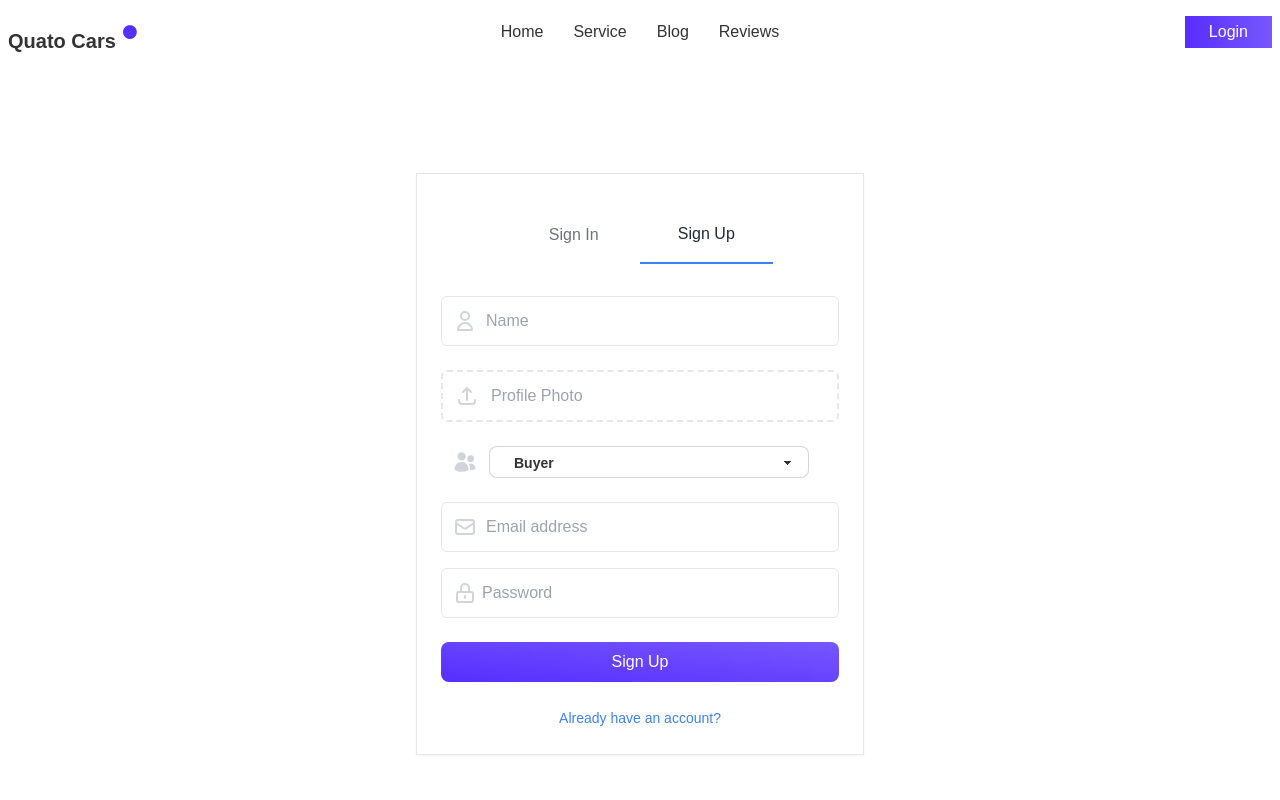
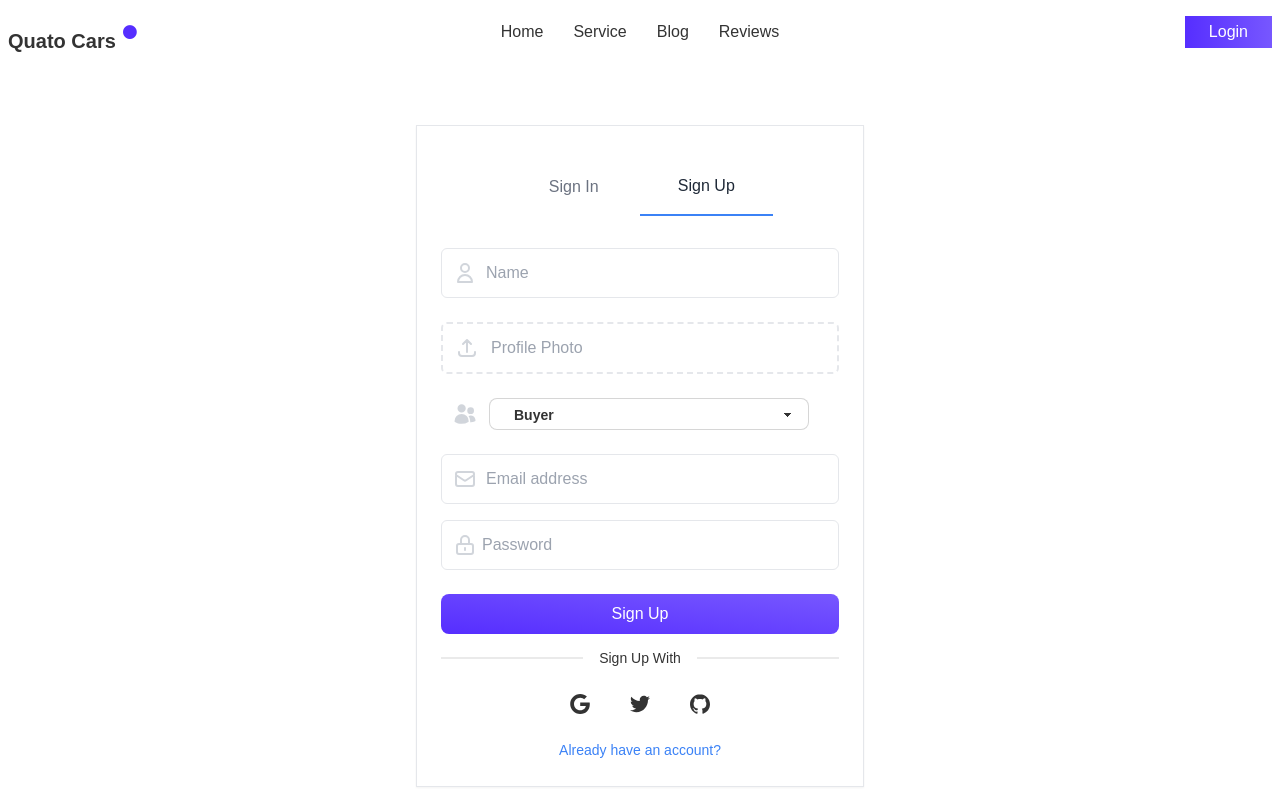
Before and after one commit to adorzamaan/quato-cars, a React (Create React App) app: page /signup in a window 1280 px wide. Shown: the top 800 px of the page. Built offline with nearby package versions, Linux system fonts and the light colour scheme; no server answers.

Commit message:
login part

```diff
--- a/src/Context/AuthProvider.js
+++ b/src/Context/AuthProvider.js
@@ -1,8 +1,10 @@
 import {
   createUserWithEmailAndPassword,
   getAuth,
+  GoogleAuthProvider,
   onAuthStateChanged,
   signInWithEmailAndPassword,
+  signInWithPopup,
   signOut,
   updateProfile,
 } from "firebase/auth";
@@ -16,12 +18,19 @@
 const AuthProvider = ({ children }) => {
   const [user, setUser] = useState({});
   const [loading, setLoading] = useState(true);
+  const googleProvider = new GoogleAuthProvider();
 
   // user create function
   const createUser = (email, password) => {
     setLoading(true);
     return createUserWithEmailAndPassword(auth, email, password);
   };
+
+  const providerLogin = () => {
+    setLoading(true);
+    return signInWithPopup(auth, googleProvider);
+  };
+
   //   user signin function
 
   const signIn = (email, password) => {
@@ -67,6 +76,7 @@
     updateUserProfile,
     signIn,
     logOut,
+    providerLogin,
     loading,
     setLoading,
   };
--- a/src/Pages/Login/SignUp.jsx
+++ b/src/Pages/Login/SignUp.jsx
@@ -7,14 +7,14 @@
 import SmallSpinner from "../../Shared/Spinner/SmallSpinner/SmallSpinner";
 
 const SignUp = () => {
-  const { createUser, updateUserProfile, loading, setLoading } =
+  const { createUser, updateUserProfile, loading, setLoading, providerLogin } =
     useContext(authContext);
   const {
     register,
     handleSubmit,
     formState: { errors },
   } = useForm();
-  const navigate = useNavigate()
+  const navigate = useNavigate();
   const handleSignUp = (data) => {
     // console.log(data);
     const name = data.name;
@@ -38,13 +38,13 @@
             const user = result.user;
             toast.success("Successfully Registered");
             console.log(user);
-              setLoading(false)
+            setLoading(false);
             updateUserProfile(name, imageData.data.url)
               .then(() => {})
               .catch((err) => {
                 toast.error(err.message);
 
-                  navigate('/')
+                navigate("/");
               });
           })
           .catch((err) => {
@@ -59,13 +59,25 @@
   //     fetch()
   // }
 
+  const userSignUpWithGoogle = () => {
+    providerLogin()
+      .then((result) => {
+        const user = result.user;
+        console.log(user);
+        toast.success("Successfully log in");
+      })
+      .catch((error) => {
+        toast.error(error.message);
+      });
+  };
+
   return (
     <div>
       <section className="bg-white dark:bg-gray-900">
         <div className="container flex items-center justify-center min-h-screen px-6 mx-auto">
           <form
             onSubmit={handleSubmit(handleSignUp)}
-            className="w-full max-w-md border p-6 shadow-sm"
+            className="w-full max-w-md border p-6 shadow-sm mb-4"
           >
             <div className="flex items-center justify-center mt-6">
               <Link
@@ -249,15 +261,57 @@
               >
                 {loading ? <SmallSpinner /> : "Sign Up"}
               </button>
-
-              <div className="mt-6 text-center ">
+            </div>
+            {/* <h3 className="text-center pt-4 font-bold text-sm ">Sign Up With</h3> */}
+            <div className="divider">
+              <p className="font-medium text-sm">Sign Up With</p>
+            </div>
+            <div className="flex justify-center space-x-4">
+              <button
+                onClick={userSignUpWithGoogle}
+                aria-label="Log in with Google"
+                className="p-3 rounded-sm"
+              >
+                <svg
+                  xmlns="http://www.w3.org/2000/svg"
+                  viewBox="0 0 32 32"
+                  className="w-5 h-5 fill-current"
+                >
+                  <path d="M16.318 13.714v5.484h9.078c-0.37 2.354-2.745 6.901-9.078 6.901-5.458 0-9.917-4.521-9.917-10.099s4.458-10.099 9.917-10.099c3.109 0 5.193 1.318 6.38 2.464l4.339-4.182c-2.786-2.599-6.396-4.182-10.719-4.182-8.844 0-16 7.151-16 16s7.156 16 16 16c9.234 0 15.365-6.49 15.365-15.635 0-1.052-0.115-1.854-0.255-2.651z"></path>
+                </svg>
+              </button>
+              <button
+                aria-label="Log in with Twitter"
+                className="p-3 rounded-sm"
+              >
+                <svg
+                  xmlns="http://www.w3.org/2000/svg"
+                  viewBox="0 0 32 32"
+                  className="w-5 h-5 fill-current"
+                >
+                  <path d="M31.937 6.093c-1.177 0.516-2.437 0.871-3.765 1.032 1.355-0.813 2.391-2.099 2.885-3.631-1.271 0.74-2.677 1.276-4.172 1.579-1.192-1.276-2.896-2.079-4.787-2.079-3.625 0-6.563 2.937-6.563 6.557 0 0.521 0.063 1.021 0.172 1.495-5.453-0.255-10.287-2.875-13.52-6.833-0.568 0.964-0.891 2.084-0.891 3.303 0 2.281 1.161 4.281 2.916 5.457-1.073-0.031-2.083-0.328-2.968-0.817v0.079c0 3.181 2.26 5.833 5.26 6.437-0.547 0.145-1.131 0.229-1.724 0.229-0.421 0-0.823-0.041-1.224-0.115 0.844 2.604 3.26 4.5 6.14 4.557-2.239 1.755-5.077 2.801-8.135 2.801-0.521 0-1.041-0.025-1.563-0.088 2.917 1.86 6.36 2.948 10.079 2.948 12.067 0 18.661-9.995 18.661-18.651 0-0.276 0-0.557-0.021-0.839 1.287-0.917 2.401-2.079 3.281-3.396z"></path>
+                </svg>
+              </button>
+              <button
+                aria-label="Log in with GitHub"
+                className="p-3 rounded-sm"
+              >
+                <svg
+                  xmlns="http://www.w3.org/2000/svg"
+                  viewBox="0 0 32 32"
+                  className="w-5 h-5 fill-current"
+                >
+                  <path d="M16 0.396c-8.839 0-16 7.167-16 16 0 7.073 4.584 13.068 10.937 15.183 0.803 0.151 1.093-0.344 1.093-0.772 0-0.38-0.009-1.385-0.015-2.719-4.453 0.964-5.391-2.151-5.391-2.151-0.729-1.844-1.781-2.339-1.781-2.339-1.448-0.989 0.115-0.968 0.115-0.968 1.604 0.109 2.448 1.645 2.448 1.645 1.427 2.448 3.744 1.74 4.661 1.328 0.14-1.031 0.557-1.74 1.011-2.135-3.552-0.401-7.287-1.776-7.287-7.907 0-1.751 0.62-3.177 1.645-4.297-0.177-0.401-0.719-2.031 0.141-4.235 0 0 1.339-0.427 4.4 1.641 1.281-0.355 2.641-0.532 4-0.541 1.36 0.009 2.719 0.187 4 0.541 3.043-2.068 4.381-1.641 4.381-1.641 0.859 2.204 0.317 3.833 0.161 4.235 1.015 1.12 1.635 2.547 1.635 4.297 0 6.145-3.74 7.5-7.296 7.891 0.556 0.479 1.077 1.464 1.077 2.959 0 2.14-0.020 3.864-0.020 4.385 0 0.416 0.28 0.916 1.104 0.755 6.4-2.093 10.979-8.093 10.979-15.156 0-8.833-7.161-16-16-16z"></path>
+                </svg>
+              </button>
+            </div>
+            <div className="mt-3 text-center ">
               <Link
                 to="/login"
                 className="text-sm text-blue-500 hover:underline dark:text-blue-400"
               >
                 Already have an account?
               </Link>
-              </div>
             </div>
           </form>
         </div>
```
Also changed, not shown: src/Pages/Login/Login.jsx (+97 -10 lines). Lines whose indentation alone changed are shown as unchanged.
